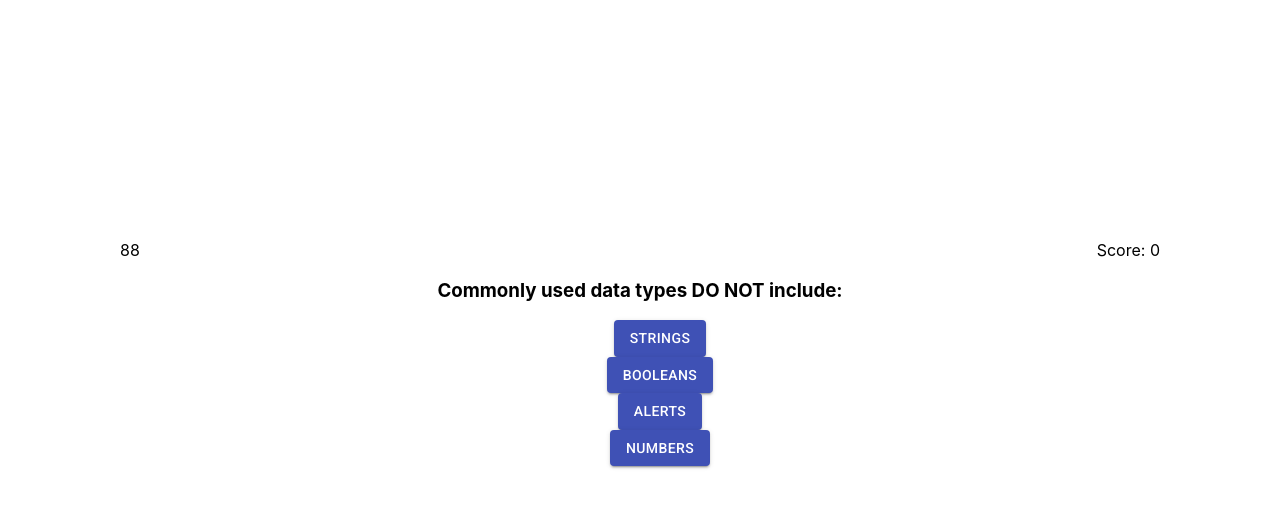
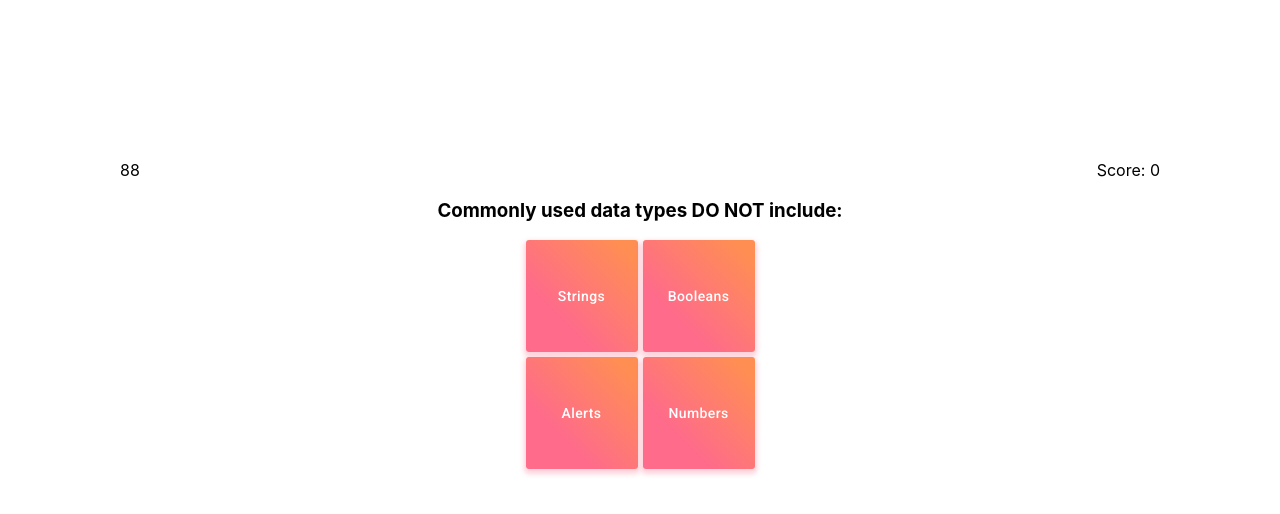
Before and after one commit to LawrenceRush/reactCodeTest, a React (Create React App) app in the folder client/: page / in a window 1280 px wide. Both pictures are taken after a click on the button "START QUIZ!". Shown: the top 514 px of the page. Built offline with nearby package versions, Linux system fonts and the light colour scheme.

Commit message:
first page transition is in a working state

```diff
--- a/client/src/App.js
+++ b/client/src/App.js
@@ -3,10 +3,12 @@ import './App.css';
 import Store from './store/store'
 import WebsiteBod from "./pages/WebsiteBod"
 import Questions from "./components/Questions"
+import Test from "./components/Test"
 function App() {
 
   return (
     <Store>
+      {/* <Test/> */}
     <WebsiteBod/>
 
       </Store>
--- a/client/src/components/Questions.js
+++ b/client/src/components/Questions.js
@@ -1,11 +1,16 @@
-import React,{useContext, useEffect, useState} from 'react'
+import React,{useContext, useEffect, useState,  useRef} from 'react'
 import {QuizContext} from '../store/store'
 import Button from '@material-ui/core/Button';
 import GoodAlert from "./GoodAlert"
 import BadAlert from "./BadAlert"
+import {useTransition, animated} from 'react-spring'
+import { withStyles } from '@material-ui/core/styles';
+
 
 
 function McCon() {
+
+    const[animate, setAnimate] =  useState(false)
     //let {questions} = (useContext(QuizContext))
     let {questions} = useContext(QuizContext)
     let {qIndex} = useContext(QuizContext)
@@ -13,9 +18,21 @@ function McCon() {
     let {increaseScore} = useContext(QuizContext)
     let {result} = useContext(QuizContext)
     const [wrong, setWrong] = useState(false)
-    const [right, setRight] = useState(false)
+    const [right, setRight  ] = useState(false)
     const liStyle = {
-        listStyleType: "none"
+
+        listStyleType: "none",
+        textAlign: 'center',
+        display: "Grid",
+        gridTemplateColumns: "7em 7em",
+        gridTemplateRows: "7em 7em",
+        gridColumnGap: "5px",
+        gridRowGap: "5px",
+        margin: 'auto',
+        padding: 0,
+        width: 'max-content',
+        marginBottom: "10px"
+
     }
 
     useEffect(()=>{
@@ -29,7 +46,7 @@ function McCon() {
             setWrong(false)
         }, 3000);
     } else if (result === false ){
-            setRight(true)
+                setRight(true)
             setInterval(function(){
                 setRight(false)
             }, 3000);
@@ -39,18 +56,75 @@ function McCon() {
 
 }
 
+const slides = useTransition(animate, null, {
+
+    from: {
+        position: 'absolute',
+        opacity:1,
+        transform: "translate3d(250vh,0,0)" ,
+
+    },
+    enter: {
+        position: 'absolute',
+
+        transform: "translate3d(0vh,0,0)",
+        left: 0,
+        right: 0,
+        margin: "auto"
+
+        },
+    leave: {
+        position: 'absolute',
+        transform: "translate3d(-250vh,0,0)",
+
+    }
+  });
+
+const delayChange = () => {
+  const interval = setInterval(function(){
+    increaseIndex();
+    clearInterval(interval)
+}, 250);//run this thang every 2 seconds
+}
+
+const StyledButton = withStyles({
+    root: {
+      background: 'linear-gradient(45deg, #FE6B8B 30%, #FF8E53 90%)',
+      borderRadius: 3,
+      border: 0,
+      color: 'white',
+      height: '100%',
+    width: '100%',
+      padding: '0 30px',
+      boxShadow: '0 3px 5px 2px rgba(255, 105, 135, .3)',
+    },
+    label: {
+      textTransform: 'capitalize',
+    },
+  })(Button);
+
 const questionsChoices = questions[qIndex].choices.map((choice, index) =>
-<li key= {index}><Button  onClick={(e) => {increaseIndex(); increaseScore(choice)} }variant="contained" color="primary">{choice}</Button></li>);
+<div key= {index}><StyledButton onClick={(e) => {setAnimate(!animate); delayChange();  increaseScore(choice) }}
+variant="contained" color="primary">{choice}</StyledButton></div>);
 
     return (
-        <section>
-    <h1>{questions[qIndex].title}</h1>
-    <ul style = {liStyle}>{questionsChoices}</ul>
-    { right && <GoodAlert/> }
-    { wrong && <BadAlert/> }
 
-    </section>
-    )
+        <div>
+         {slides.map(({ item, key, props }) => (
+
+        <animated.section   style={props} >
+        <h1>{questions[qIndex].title}</h1>
+        <div style = {liStyle}>{questionsChoices}</div>
+        { right && <GoodAlert/> }
+        { wrong && <BadAlert/> }
+        </animated.section>
+
+
+         ))}
+         </div>
+  )
+
 }
 
 export default McCon
+    //onClick={(e) => {increaseIndex(); increaseScore(choice)}
--- /dev/null
+++ b/client/src/components/Test.js
@@ -0,0 +1,39 @@
+import React, { useState, useRef } from 'react';
+import { animated, useTrail, useChain, useSpring, useTransition, interpolate } from 'react-spring';
+
+
+function Test() {
+
+  const {o, xyz, color} = useSpring({
+    from: {o: 0, xyz: [0, 0, 0], color: 'red'},
+    o: 1,
+    xyz: [10, 20, 5],
+    color: 'green'
+  })
+
+  return (
+    <animated.div
+      style={{
+        // If you can, use plain animated values like always, ...
+        // You would do that in all cases where values "just fit"
+        color,
+        // Unless you need to interpolate them
+        background: o.interpolate(o => `rgba(210, 57, 77, ${o})`),
+        // Which works with arrays as well
+        transform: xyz.interpolate((x, y, z) => `translate3d(${x}px, ${y}px, ${z}px)`),
+        // If you want to combine multiple values use the "interpolate" helper
+        border: interpolate([o, color], (o, c) => `${o * 10}px solid ${c}`),
+        // You can also form ranges, even chain multiple interpolations
+        padding: o.interpolate({range: [0, 0.5, 1], output: [0, 0, 10]}).interpolate(o => `${o}%`),
+        // Interpolating strings (like up-front) through ranges is allowed ...
+        borderColor: o.interpolate({range: [0, 1], output: ['red', '#ffaabb']}),
+        // There's also a shortcut for plain, optionless ranges ...
+        opacity: o.interpolate([0.1, 0.2, 0.6, 1], [1, 0.1, 0.5, 1])
+      }}
+    >
+      {o.interpolate(n => n.toFixed(2)) /* innerText interpolation ... */}
+    </animated.div>
+  )};
+
+
+export default Test
--- a/client/src/pages/HighScore.js
+++ b/client/src/pages/HighScore.js
@@ -37,15 +37,17 @@ function HighScore() {
           )
         },[])
 
-    useEffect( () => {
-        console.log("highscores", highScores)
-    }, [highScores])
+    const highScoreCon = {
+      textAlign:"Center",
+      marginTop:"10vh",
+
+    }
    const hSList = highScores.map((score, index) => <div style = {liCon}><span>{index + 1}</span><span>{score.score}</span>
 <span>{score.name}</span><span>{score.time}</span><span>{score.date}</span></div>)
 
     return (
-        <div>
-            <h1>High Scores!</h1>
+        <div style = {highScoreCon}>
+            <div style= { {fontSize: '1.5em', fontWeight: 'bold', marginBottom:"5vh"}}>High Scores!</div>
             <div style = {headCon}>
             <span>Rank</span><span>Score</span><span>Name</span><span>Time Left</span><span>Date</span>
             </div>
--- a/client/src/pages/QuizPage.js
+++ b/client/src/pages/QuizPage.js
@@ -1,26 +1,70 @@
-import React from 'react'
+import React,{ useState, useEffect} from 'react'
 import QuestionsContainer from "../components/Questions"
 import Score from "../components/Score"
 import Timer from "../components/Timer"
+import {useSpring, animated, config, onRest, useTransition} from 'react-spring'
+import { relative } from 'path'
+
 
 function QuizPage() {
-
-    const center = {
-        textAlign:'center',
-        marginTop: '30vh'
-    }
+    const [toggle, on] = useState(true)
     const spreadOut = {
         display:'flex',
         justifyContent: 'space-between',
         padding: '0 15vh 0 15vh'
     }
+
+
+    const slide = useSpring({
+
+        from:{
+        position: "relative",
+        transform: 'translate3d(250vh,0,0)',
+        textAlign:'center',
+        marginTop: '20vh',
+        height: '100%'
+        },
+        to:{
+            position: "relative",
+            transform: 'translate3d(0vh,0,0)',
+            textAlign:'center',
+            marginTop: '20vh',
+            height: '90%'
+        }
+
+    })
+
+    // const slides = useTransition(toggle, null, {
+
+    //     from: {
+    //         position: 'absolute',
+    //         opacity:1,
+    //         transform: "translate3d(250vh,0,0)" ,
+
+    //     },
+    //     enter: {
+    //         position: 'absolute',
+
+    //         transform: "translate3d(0vh,0,0)",
+    //         left: 0,
+    //         right: 0,
+    //         margin: "auto"
+
+    //         },
+    //     leave: {
+    //         position: 'absolute',
+    //         transform: "translate3d(-250vh,0,0)",
+
+    //     }
+    //   });
+
     return (
-        <div style={center}>
-            <div style = {spreadOut}><Timer/> <Score/></div>
+        <animated.div style={slide}>
+     <div style = {spreadOut}><Timer/> <Score/></div>
 
 
       <QuestionsContainer />
-        </div>
+        </animated.div>
     )
 }
 
--- a/client/src/pages/Welcome.js
+++ b/client/src/pages/Welcome.js
@@ -1,5 +1,5 @@
 import React,{useContext, useEffect, useState} from 'react'
-import {useSpring, animated} from 'react-spring'
+import {useSpring, animated, config, onRest} from 'react-spring'
 
 import Button from '@material-ui/core/Button';
 import {QuizContext} from '../store/store'
@@ -7,7 +7,7 @@ import {QuizContext} from '../store/store'
 
 
 function Welcome() {
-    const [isToggled, toggle] = useState(true)
+    const [isToggled, toggle] = useState(false)
     const [show, changeShow] = useState(false)
     let {setPage} = useContext(QuizContext)
     const startQuiz = () => {
@@ -15,25 +15,22 @@ function Welcome() {
     }
 
 
-    useEffect(() => {
-        const interval = setInterval(() => {
-          changeShow(true)
-          clearInterval()
-        }, 2000);
-        return () => clearInterval(interval);
-      }, []);
+
+
     const slide = useSpring({
         textAlign:'center',
         marginTop: '30vh',
-        transform: isToggled ? 'translate3d(0,0vh,0)':'translate3d(0,50vh,0)',
-        opacity: show ? 1:0
+        transform: isToggled ? 'translate3d(-250,0vh,0)' :'translate3d(0vh,0vh,0)',
+        config: config.gentle,
+        onRest: isToggled ?  startQuiz : null
+
     })
 
     return (
         <animated.div style = {slide} >
             <h1>Code quiz</h1>
                 <h2>Take a quick timed quiz to determine the level of your coding expertise.</h2>
-               <Button  onClick={()=>{toggle(!isToggled); setPage("QuizPage")}}>Start quiz!</Button>
+               <Button  onClick={()=>{toggle(!isToggled)}}>Start quiz!</Button>
 
 
         </animated.div>
--- a/client/src/store/store.js
+++ b/client/src/store/store.js
@@ -16,7 +16,7 @@ function Store({ children }) {
   const [time, setTime] = useState(90);
   const [result, setResult] = useState(null)
   const [page2show, setPage] = useState("Welcome")
-  const [name, setName] = useState("Cats")
+  const [name, setName] = useState("")
 
 
 
--- a/package.json
+++ b/package.json
@@ -26,6 +26,7 @@
     "body-parser": "^1.19.0",
     "concurrently": "^5.0.2",
     "express": "^4.17.1",
+    "mathjs": "^6.5.0",
     "mongodb": "^3.4.1",
     "path": "^0.12.7",
     "react-spring": "^8.0.27",
```
Also changed, not shown: client/src/pages/NamePage.js (+37 -5 lines), 1 other file (tests, documents, lock files or other folders).
